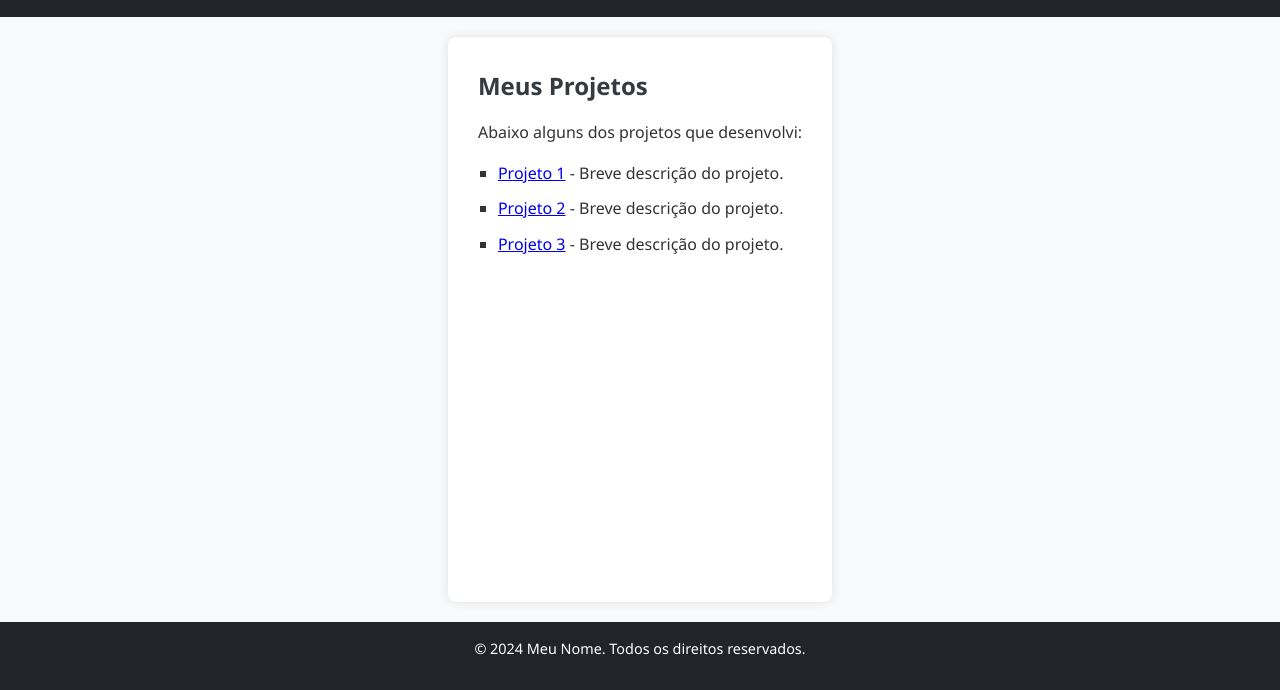
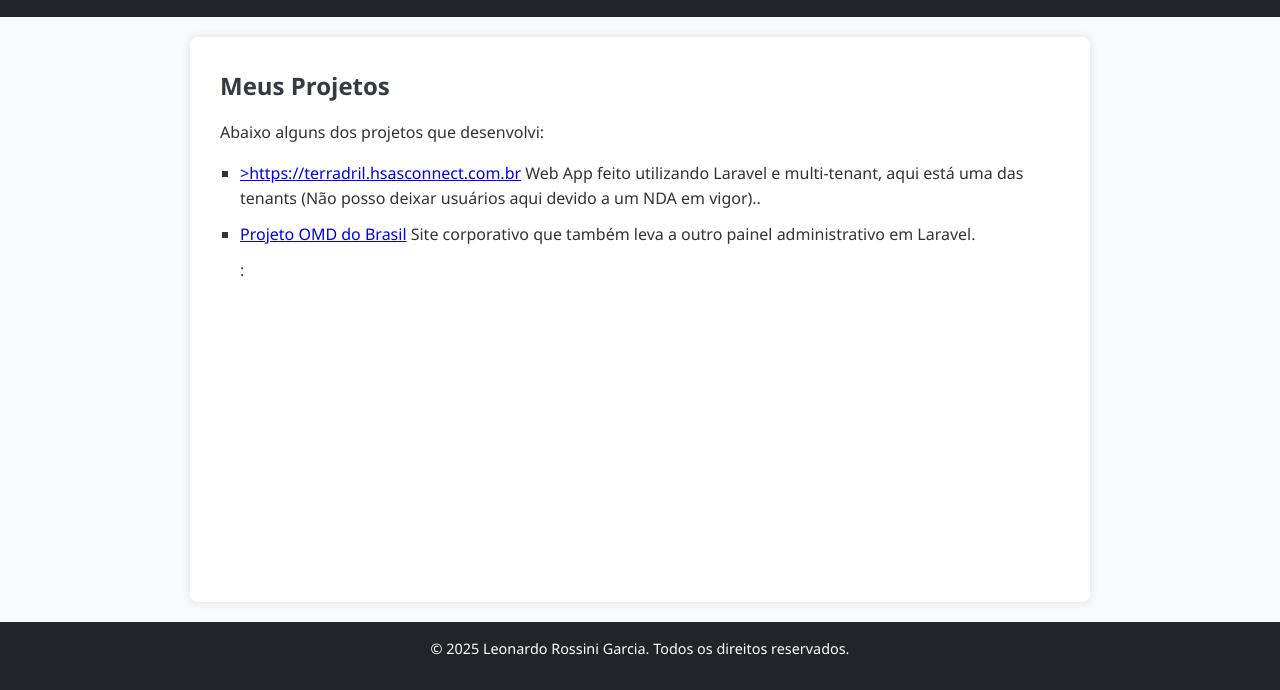
Before and after one commit to Rosktage/site-trabalho, a plain HTML site: page portfolio.html in a window 1280 px wide. Shown: the part 110-800 px from the top of the page. Drawn offline with Linux system fonts and the light colour scheme.

Commit message:
Update portfolio.html

```diff
--- a/portfolio.html
+++ b/portfolio.html
@@ -27,16 +27,17 @@
       <h2>Meus Projetos</h2>
       <p>Abaixo alguns dos projetos que desenvolvi:</p>
       <ul>
-        <li><a href="#" target="_blank">Projeto 1</a> - Breve descrição do projeto.</li>
-        <li><a href="#" target="_blank">Projeto 2</a> - Breve descrição do projeto.</li>
-        <li><a href="#" target="_blank">Projeto 3</a> - Breve descrição do projeto.</li>
+        <li><a href="#" target="_blank">>https://terradril.hsasconnect.com.br</a> Web App feito utilizando Laravel e multi-tenant, aqui está uma das tenants (Não posso deixar usuários aqui devido a um NDA em vigor)..</li>
+        <li><a href="#" target="www.omddobrasil.com.br">Projeto OMD do Brasil</a> Site corporativo que também leva a outro painel administrativo em Laravel.</li>
+              <p>: <a</a></p>
+      <p>
       </ul>
     </section>
   </main>
 
   <!-- Rodapé -->
   <footer>
-    <p>&copy; 2024 Meu Nome. Todos os direitos reservados.</p>
+    <p>&copy; 2025 Leonardo Rossini Garcia. Todos os direitos reservados.</p>
   </footer>
 </body>
 </html>
```
